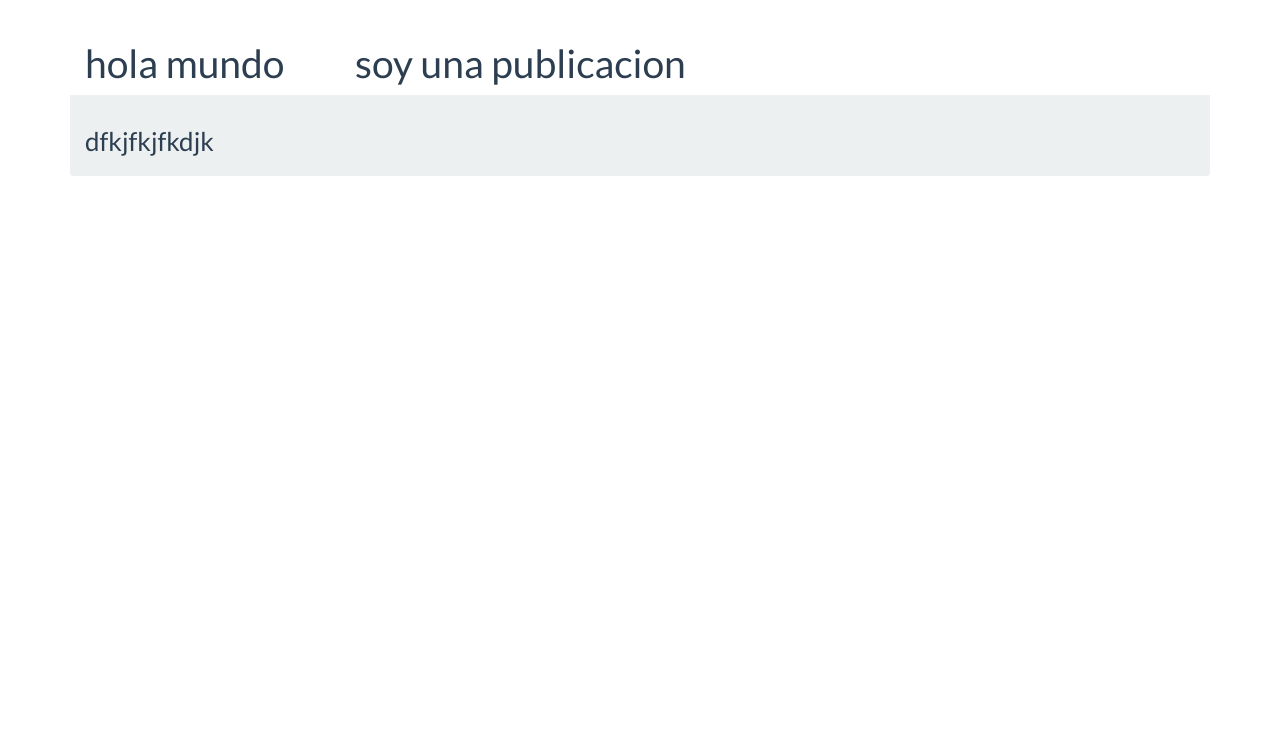
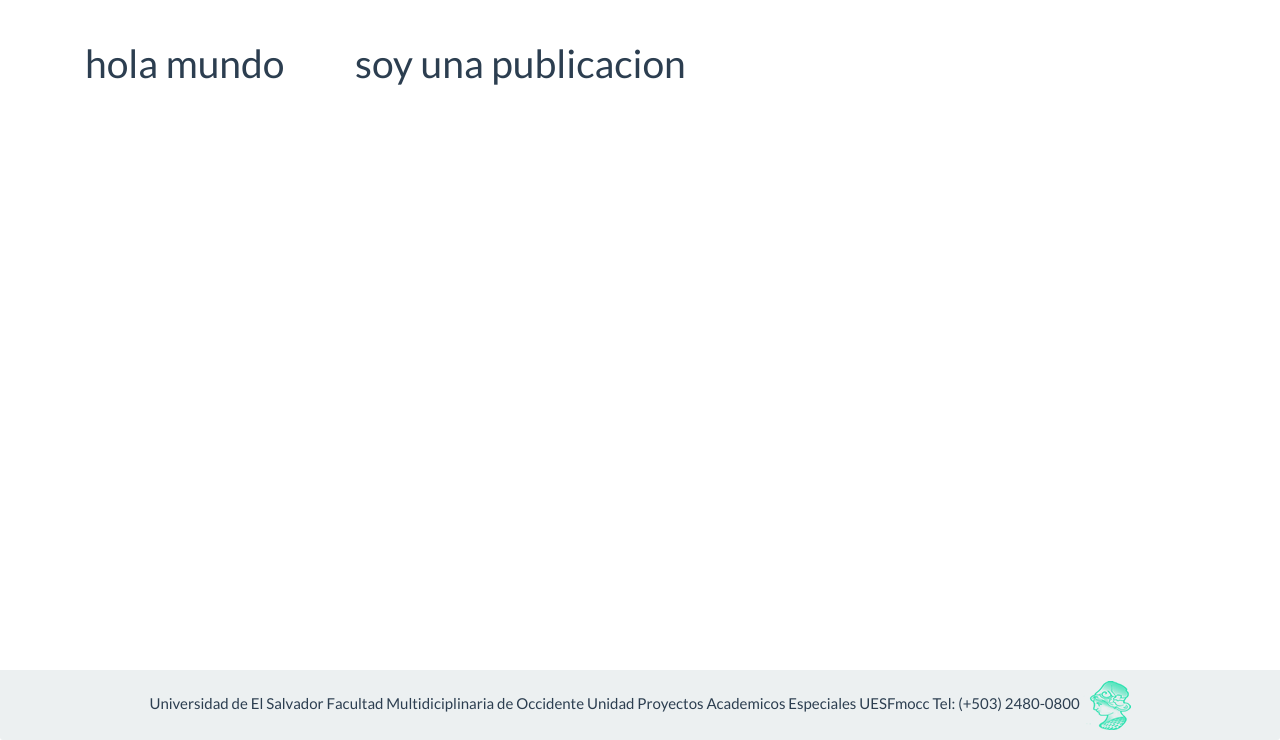
Before and after one commit to MaynorLop3z/UPE, a CodeIgniter app: page /database/index.php/login/index in a window 1280 px wide. Shown: the part 60-800 px from the top of the page. Run offline with CodeIgniter, Linux system fonts and the light colour scheme.

Commit message:
el footer, todavia no esta terminado

```diff
--- a/application/views/login_vista.php
+++ b/application/views/login_vista.php
@@ -57,8 +57,16 @@
             <!-- contendeor de publicaciones end-->
 
             <!-- footer start-->
-            <div class="panel-footer">
-                <h3>dfkjfkjfkdjk</h3>
+            <div class="container-fluid">
+                <nav class=" navbar navbar-fixed-bottom">
+                    <div class="panel-footer">
+                    <div class="text-center "> Universidad de El Salvador Facultad Multidiciplinaria de Occidente
+                        Unidad Proyectos Academicos Especiales  UESFmocc
+                        Tel: (+503) 2480-0800
+                        <img  src="../bootstrap/minervaVerde.png"  />
+                    </div>
+                </div>
+            </nav>
             </div>
             <!-- footer end-->
         </div>
```
